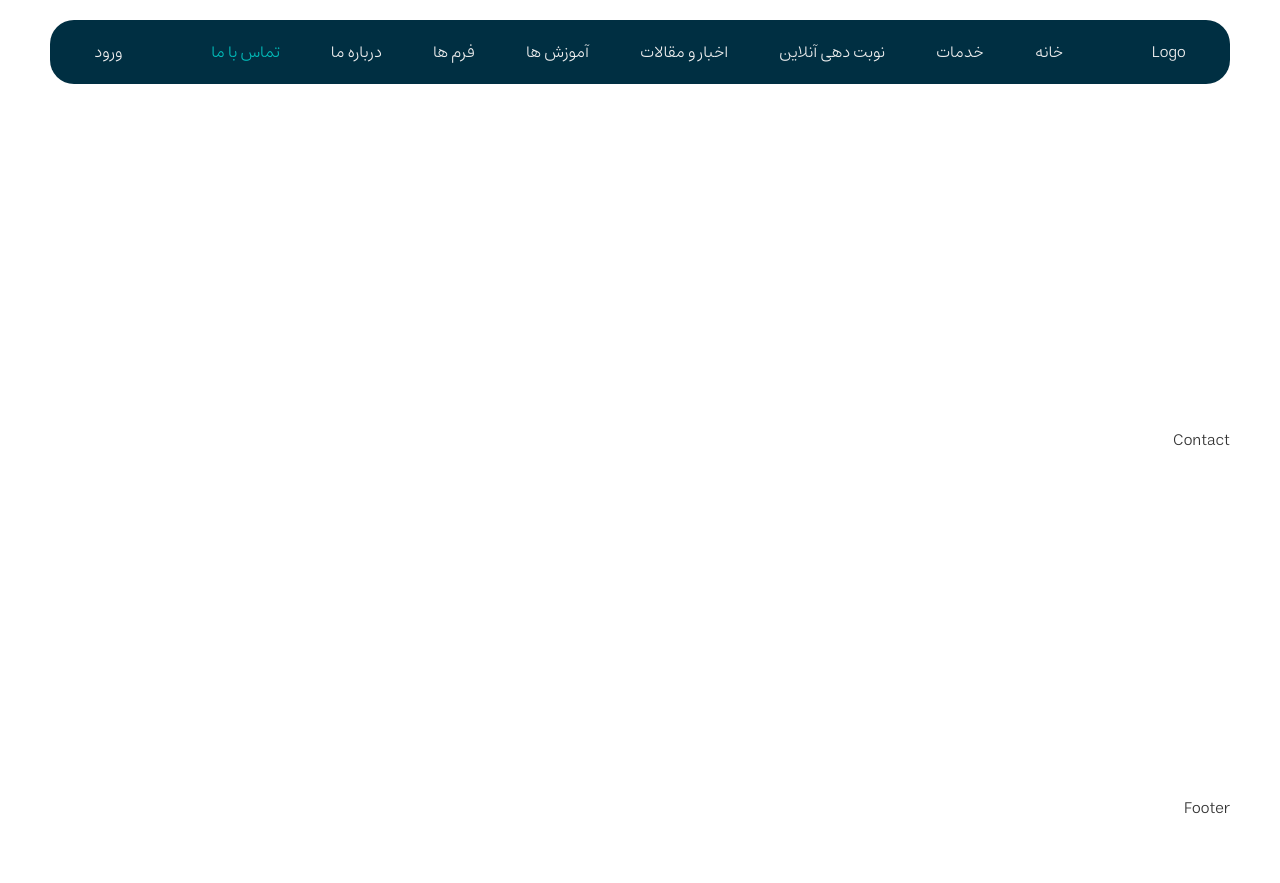
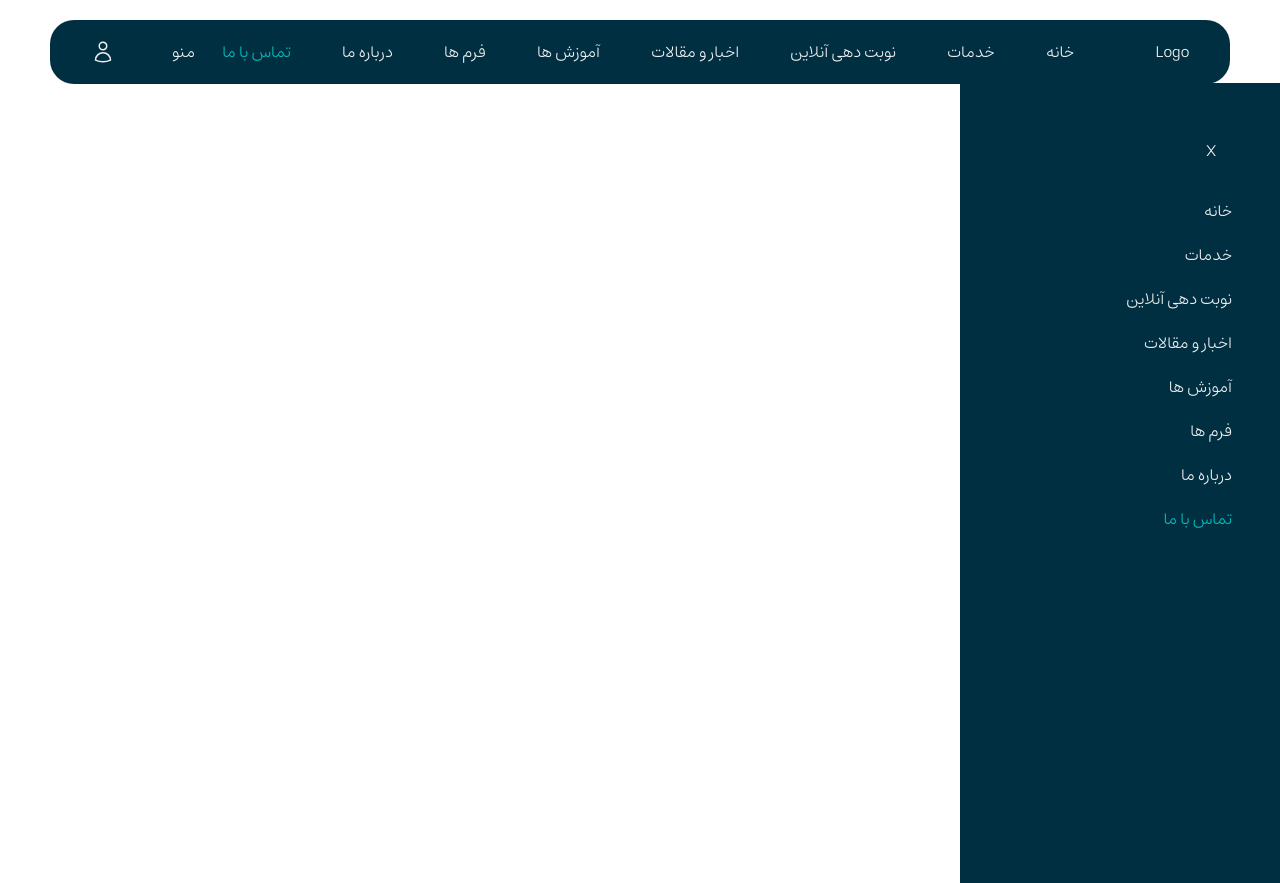
Before and after one commit to amiresobh/nextjscoarse, a Next.js app: page /contact in a window 1280 px wide. Before the commit the page ends 840 px from the top, so only its background shows below. Built offline with nearby package versions, Linux system fonts and the light colour scheme.

Commit message:
added account icon and drawer menu in navbar

```diff
--- a/src/app/layout.js
+++ b/src/app/layout.js
@@ -1,6 +1,7 @@
 import "./globals.css";
 import Navbar from "@/components/navbar/Navbar";
 import Footer from "@/components/footer/Footer";
+import AccountIcon from "@/components/navbar/AccountIcon";
 
 
 export const metadata = {
@@ -12,8 +13,8 @@ export default function RootLayout({ children }) {
   return (
     <html lang="en" dir="rtl" >
 
-      <body className="font-EstedadLight text-TextColor my-5">
-        <div className=" w-full m-auto pl-[50px] pr-[50px] min-h-[100vh] flex flex-col justify-between ">
+      <body className="font-EstedadLight text-TextColor my-0 sm:my-5">
+        <div className=" w-full m-auto px-1 sm:px-[50px] min-h-[100vh] flex flex-col justify-between">
         <Navbar />
         {children}
         <Footer />
--- /dev/null
+++ b/src/components/navbar/AccountIcon.jsx
@@ -0,0 +1,19 @@
+import * as React from "react"
+const AccountIcon = (props) => (
+  <svg
+    xmlns="http://www.w3.org/2000/svg"
+    fill="none"
+    stroke="currentColor"
+    strokeWidth={1.5}
+    className="w-6 h-6"
+    viewBox="0 0 24 24"
+    {...props}
+  >
+    <path
+      strokeLinecap="round"
+      strokeLinejoin="round"
+      d="M15.75 6a3.75 3.75 0 1 1-7.5 0 3.75 3.75 0 0 1 7.5 0ZM4.501 20.118a7.5 7.5 0 0 1 14.998 0A17.933 17.933 0 0 1 12 21.75c-2.676 0-5.216-.584-7.499-1.632Z"
+    />
+  </svg>
+)
+export default AccountIcon
--- a/src/components/navbar/Links.jsx
+++ b/src/components/navbar/Links.jsx
@@ -1,7 +1,7 @@
-import React from "react";
+"use client";
+import React, { useState } from "react";
 import NavLink from "./NavLink";
 
-const Links = ({ className }) => {
 const links = [
   {
     title: "خانه",
@@ -36,11 +36,29 @@ const Links = ({ className }) => {
     path: "/contact",
   },
 ];
+
+const Links = ({ className }) => {
+  const [isOpen, setIsOpen] = useState(true);
+
   return (
-    <div className={className}>
+    <div className={`${className} `}>
+
       {links.map((link, index) => {
         return <NavLink linkItem={link} key={index} />;
       })}
+
+      <button onClick={() => setIsOpen((prev) => !prev)}> منو </button>
+
+      {isOpen && (
+        <div className="absolute top-[83px] right-0 h-full w-1/4 bg-ActiveColor flex flex-col pt-10 gap-5 pr-6">
+          <button className="flex items-start mx-6 w-min p-4" onClick={()=> setIsOpen(false)}>
+            X
+          </button>
+          {links.map((link, index) => {
+            return <NavLink linkItem={link} key={index} />;
+          })}{" "}
+        </div>
+      )}
     </div>
   );
 };
--- a/src/components/navbar/Navbar.jsx
+++ b/src/components/navbar/Navbar.jsx
@@ -1,14 +1,33 @@
 import React from "react";
 import Links from "./Links";
+import NavLink from "./NavLink";
+import AccountIcon from "./AccountIcon";
 
 const Navbar = () => {
+  const session = true;
+  const isAdmin = true;
+
   return (
-    <div className="bg-ActiveColor rounded-3xl flex py-5 px-3 justify-around align-middle text-WhiteTextColor">
+    <div className="bg-ActiveColor rounded-3xl flex py-5 px-3 justify-around items-center text-WhiteTextColor h-16">
       <div className="">Logo</div>
+
       <div className="">
         <Links className="" />
       </div>
-      <div className="">ورود</div>
+
+      <div className="flex items-center">
+        <butto>
+          <AccountIcon className="w-6"/>
+        </butto>
+        {/* {session ?
+          <>
+            {isAdmin && <NavLink linkItem={{path: '/admin', title: 'ادمین'}} />}
+            <button className="bg-AlertColor px-4 py-2 rounded-2xl font-EstedadBold" > خروج </button>
+          </>
+        :
+          <NavLink linkItem={{path:'/login', title: 'ورود'}} />
+         } */}
+      </div>
     </div>
   );
 };
--- a/tailwind.config.js
+++ b/tailwind.config.js
@@ -9,6 +9,7 @@ module.exports = {
     colors:{
       ActiveColor: '#002f42',
       AccentColor: '#00bebb',
+      AlertColor: '#ff3232',
       TextColor: '#333',
       SoftTextColor: '#00bebb',
       WhiteTextColor: '#f0f0f0'
```
Also changed, not shown: package.json (+6 -5 lines), 1 other file (tests, documents, lock files or other folders). Lines whose indentation alone changed are shown as unchanged.
